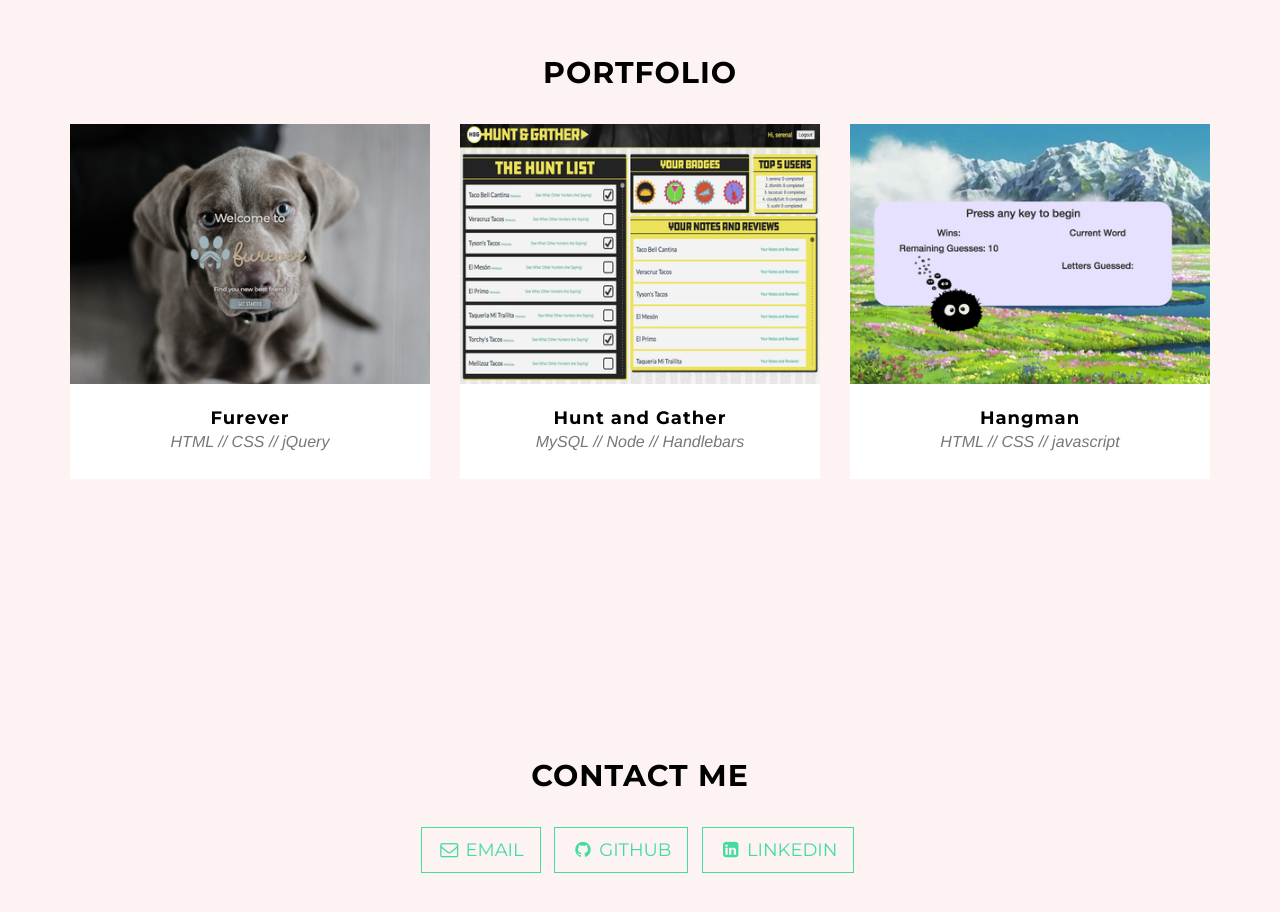
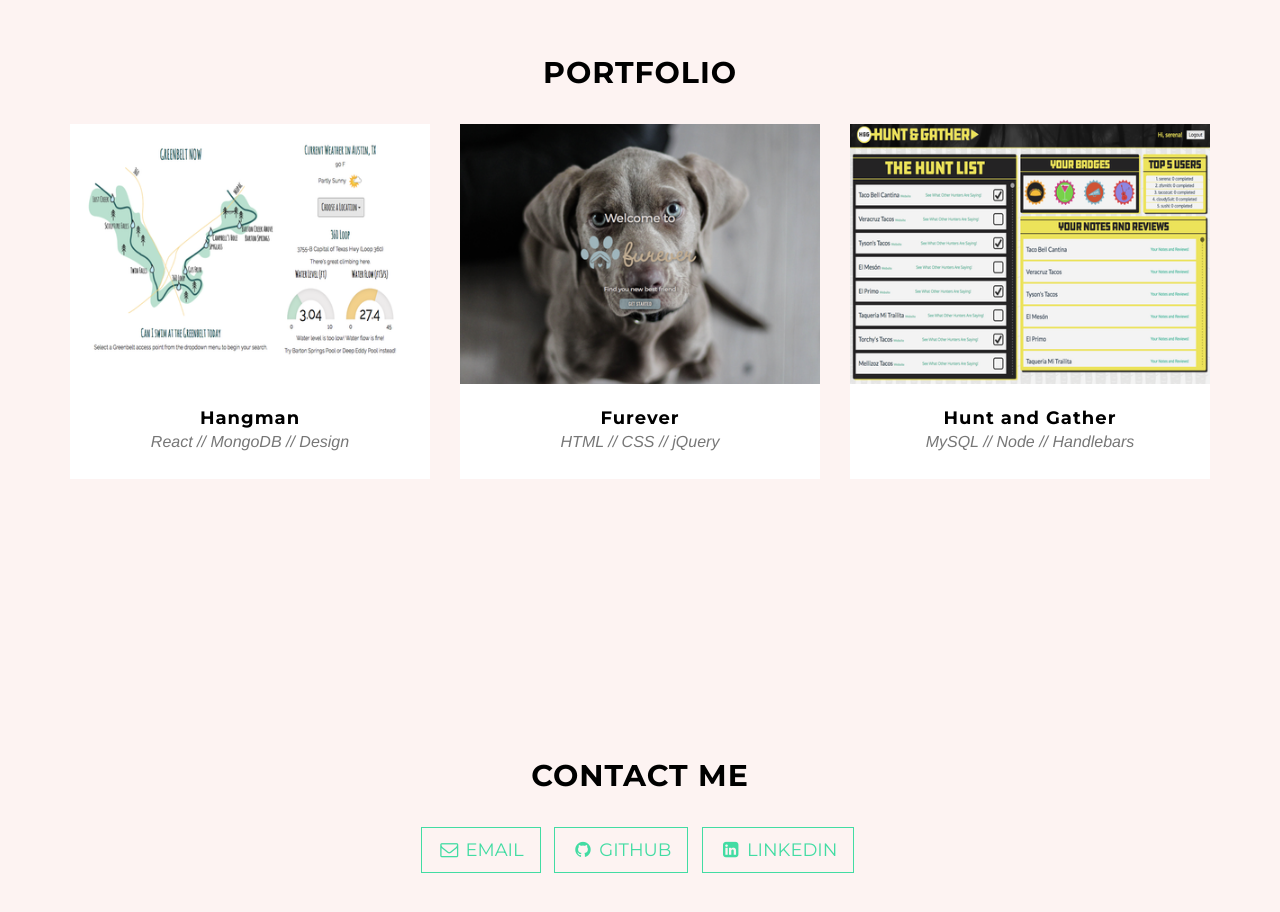
Before and after one commit to serenanguyen/personal-site, a website: page index.html in a window 1280 px wide. Shown: the part 1720-2632 px from the top of the page. Drawn offline with nearby package versions, Linux system fonts and the light colour scheme; some packages are replaced by stand-ins of ours.

Commit message:
updated portfolio

```diff
--- a/index.html
+++ b/index.html
@@ -125,6 +125,20 @@
           </div>
           <div class="row">
               <div class="col-md-4 col-sm-6 portfolio-item">
+                  <a href="https://greenbeltnow.herokuapp.com/" target="_blank" class="portfolio-link" data-toggle="modal">
+                      <div class="portfolio-hover">
+                          <div class="portfolio-hover-content">
+                              <i class="fa fa-plus fa-3x"></i>
+                          </div>
+                      </div>
+                      <img src="img/portfolio/greenbeltnow.png" class="img-responsive" alt="">
+                  </a>
+                  <div class="portfolio-caption">
+                      <h4>Hangman</h4>
+                      <p class="text-muted">React // MongoDB // Design </p>
+                  </div>
+              </div>
+              <div class="col-md-4 col-sm-6 portfolio-item">
                   <a href="https://serenanguyen.github.io/furever/" target="_blank" class="portfolio-link" data-toggle="modal">
                       <div class="portfolio-hover">
                           <div class="portfolio-hover-content">
@@ -152,20 +166,7 @@
                       <p class="text-muted">MySQL // Node // Handlebars</p>
                   </div>
               </div>
-              <div class="col-md-4 col-sm-6 portfolio-item">
-                  <a href="https://serenanguyen.github.io/Hangman-Game/" target="_blank" class="portfolio-link" data-toggle="modal">
-                      <div class="portfolio-hover">
-                          <div class="portfolio-hover-content">
-                              <i class="fa fa-plus fa-3x"></i>
-                          </div>
-                      </div>
-                      <img src="img/portfolio/hangman.png" class="img-responsive" alt="">
-                  </a>
-                  <div class="portfolio-caption">
-                      <h4>Hangman</h4>
-                      <p class="text-muted">HTML // CSS // javascript </p>
-                  </div>
-              </div>
+
               <!-- <div class="col-md-4 col-sm-6 portfolio-item">
                   <a href="#portfolioModal4" class="portfolio-link" data-toggle="modal">
                       <div class="portfolio-hover">
```
Also changed, not shown: README.md (deleted), img/portfolio/greenbeltnow.png (added), 1 other file.
